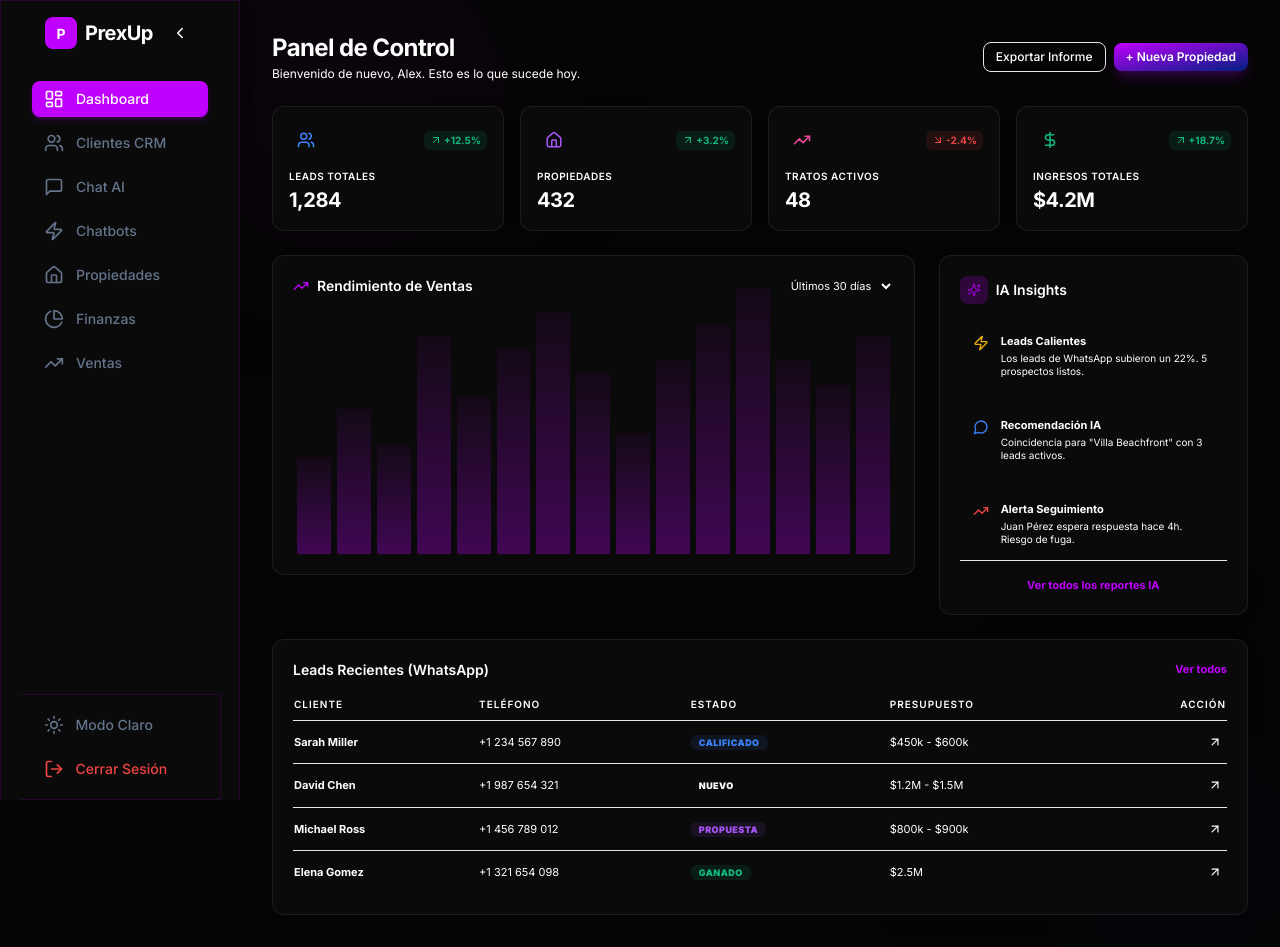
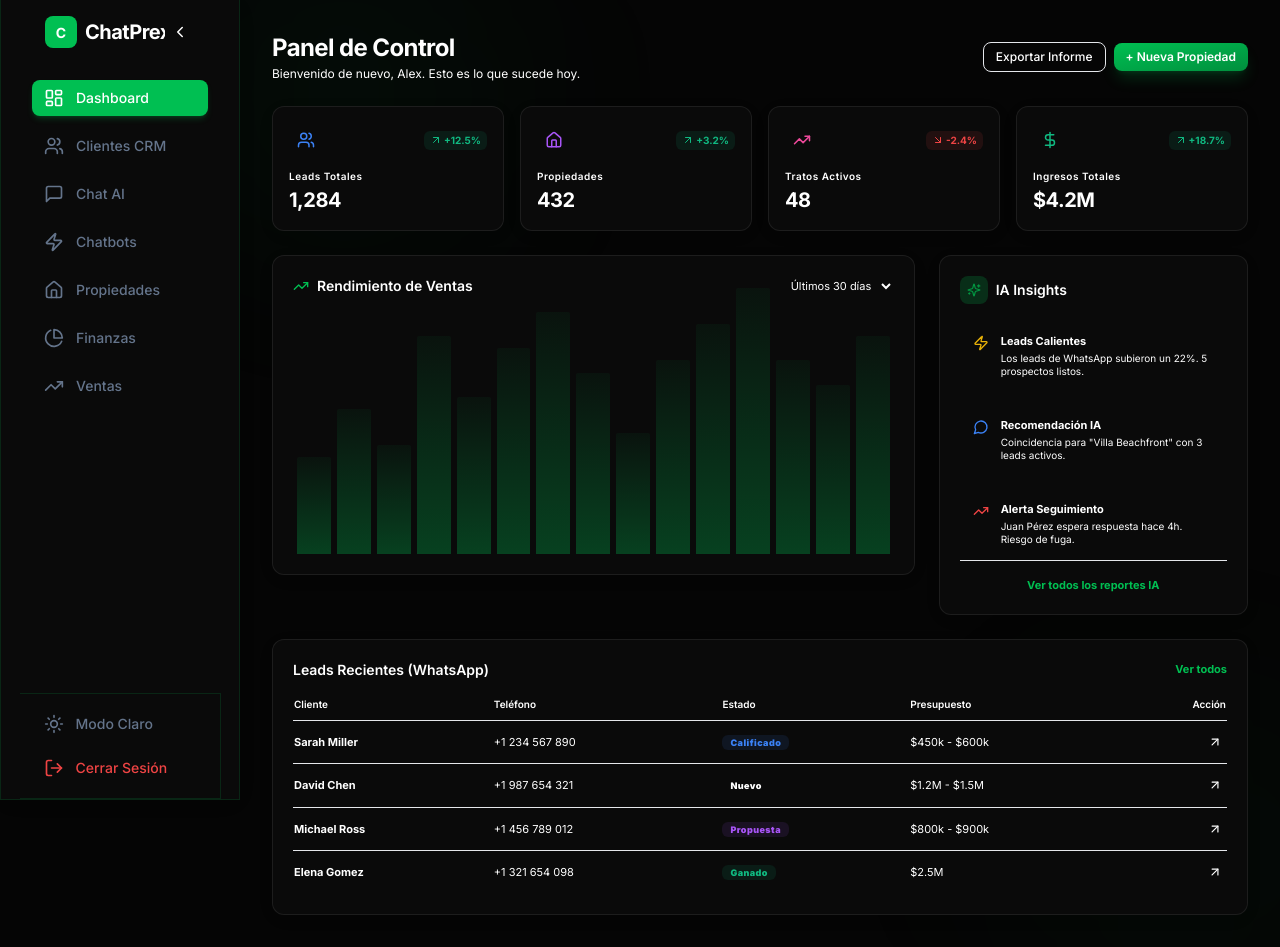
Before and after one commit to crmlucks/prexup, a Next.js app: page / in a window 1280 px wide. Built offline with nearby package versions, Linux system fonts and the light colour scheme.

Commit message:
feat: rediseño ChatPrex verde, menu movil inferior y mejoras de legibilidad

```diff
--- a/src/app/globals.css
+++ b/src/app/globals.css
@@ -8,8 +8,8 @@
     --foreground: #ffffff;
     --card: #0A0A0A;
     --card-border: rgba(255, 255, 255, 0.08);
-  --brand-purple: #C000FF;
-  --brand-blue: #002080;
+    --brand-purple: #00bf52;
+    --brand-blue: #008f3d;
     --text-muted: #A1A1AA;
 }
 
@@ -19,8 +19,8 @@
     --foreground: #0F172A;
     --card: #FFFFFF;
     --card-border: rgba(15, 23, 42, 0.08);
-  --brand-purple: #7E22CE;
-  --brand-blue: #1E40AF;
+    --brand-purple: #00bf52;
+    --brand-blue: #008f3d;
     --text-muted: #64748B;
 }
 
@@ -74,7 +74,7 @@ input, select, textarea {
 [data-theme='light'] select,
 [data-theme='light'] textarea {
   background-color: #FFFFFF !important;
-  border: 1px solid rgba(15, 23, 42, 0.1) !important;
+  border: 1px solid rgba(15, 23, 42, 0.2) !important;
   color: #0F172A !important;
 }
 
@@ -85,7 +85,7 @@ input, select, textarea {
 }
 
 .border-primary-subtle {
-  border-color: rgba(192, 0, 255, 0.15) !important;
+  border-color: rgba(0, 191, 82, 0.15) !important;
   border-width: 0.5px;
 }
 
@@ -104,3 +104,13 @@ input, select, textarea {
 .divider-proposal { background-color: rgba(236, 72, 153, 0.3) !important; }
 .divider-negotiation { background-color: rgba(249, 115, 22, 0.3) !important; }
 .divider-won { background-color: rgba(16, 185, 129, 0.3) !important; }
+
+/* Global Override: No mayúsculas en el proyecto, excepto la primera letra natural */
+.uppercase {
+  text-transform: none !important;
+}
+
+button, th, span.text-xs {
+  text-transform: none !important;
+  letter-spacing: normal !important;
+}
--- a/src/components/layout/Sidebar.tsx
+++ b/src/components/layout/Sidebar.tsx
@@ -43,9 +43,9 @@ export const Sidebar = () => {
   return (
     <aside
       className={cn(
-        "glass border-primary-subtle z-50 flex transition-all duration-300 sticky top-0",
-        "md:flex-col md:h-screen md:border-r md:border-b-0 border-b",
-        "flex-row w-full h-auto overflow-x-hidden md:overflow-visible items-center px-1 py-1 md:p-0",
+        "glass border-primary-subtle z-50 flex transition-all duration-300",
+        "fixed bottom-0 left-0 w-full border-t md:border-t-0 md:sticky md:top-0 md:border-r md:h-screen md:flex-col",
+        "flex-row items-center px-2 py-2 md:p-0 overflow-x-auto md:overflow-visible custom-scrollbar",
         isCollapsed ? "md:w-[80px]" : "md:w-[240px]"
       )}
     >
@@ -53,13 +53,13 @@ export const Sidebar = () => {
       <div className="p-2 md:p-4 flex items-center justify-between shrink-0">
         <div className="flex items-center gap-2">
           <div className="w-8 h-8 bg-brand-purple rounded-lg flex items-center justify-center shrink-0">
-            <span className="text-white font-bold">P</span>
+            <span className="text-white font-bold">C</span>
           </div>
           <span className={cn(
             "font-outfit font-bold text-xl tracking-tight hidden md:block transition-all overflow-hidden whitespace-nowrap",
             isCollapsed ? "w-0 opacity-0" : "w-[80px] opacity-100"
           )}>
-            PrexUp
+            ChatPrex
           </span>
         </div>
 
@@ -72,13 +72,13 @@ export const Sidebar = () => {
       </div>
 
       {/* Menu Items */}
-      <nav className="flex flex-row md:flex-col md:flex-1 px-1 md:px-3 md:py-4 gap-1 md:space-y-1 overflow-x-auto custom-scrollbar flex-nowrap shrink-0 md:shrink">
+      <nav className="flex flex-row md:flex-col md:flex-1 px-1 md:px-3 md:py-4 gap-2 md:space-y-1 flex-nowrap shrink-0 md:shrink items-center md:items-stretch">
         {menuItems.map((item) => {
           const isActive = pathname === item.href;
           return (
             <Link key={item.name} href={item.href}>
               <div className={cn(
-                "flex items-center gap-3 px-3 py-2 rounded-lg transition-all duration-200 group relative",
+                "flex items-center justify-center md:justify-start gap-3 px-3 py-2 rounded-lg transition-all duration-200 group relative",
                 isActive
                   ? "bg-brand-purple text-white shadow-md shadow-brand-purple/20"
                   : "text-slate-500 dark:text-muted hover:bg-black/5 dark:hover:bg-white/5 hover:text-slate-800 dark:hover:text-white"
@@ -104,7 +104,7 @@ export const Sidebar = () => {
       </nav>
 
       {/* Footer Actions */}
-      <div className="flex flex-row md:flex-col p-1 md:p-3 md:border-t border-primary-subtle gap-1 md:space-y-1 shrink-0 ml-auto md:ml-0 border-l md:border-l-0 border-primary-subtle pl-2 md:pl-3">
+      <div className="flex flex-row md:flex-col p-1 md:p-3 md:border-t border-primary-subtle gap-1 md:space-y-1 shrink-0 ml-auto md:ml-0 border-l md:border-l-0 pl-2 md:pl-3">
         <button
           onClick={toggleTheme}
           className="flex items-center justify-center gap-3 px-3 py-2 rounded-lg text-slate-500 dark:text-muted hover:bg-black/5 dark:hover:bg-white/5 transition-all group"
--- a/tailwind.config.ts
+++ b/tailwind.config.ts
@@ -12,15 +12,15 @@ const config: Config = {
         background: "var(--background)",
         foreground: "var(--foreground)",
         brand: {
-          purple: "#C000FF",
-          blue: "#002080",
+          purple: "#00bf52",
+          blue: "#008f3d",
           magenta: "#FF00FF",
           dark: "#0A0A0A",
           glass: "rgba(255, 255, 255, 0.05)",
         },
       },
       backgroundImage: {
-        "gradient-brand": "linear-gradient(to bottom right, #C000FF, #002080)",
+        "gradient-brand": "linear-gradient(to bottom right, #00bf52, #008f3d)",
         "gradient-radial": "radial-gradient(var(--tw-gradient-stops))",
         "gradient-conic":
           "conic-gradient(from 180deg at 50% 50%, var(--tw-gradient-stops))",
```
Lines whose indentation alone changed are shown as unchanged.
